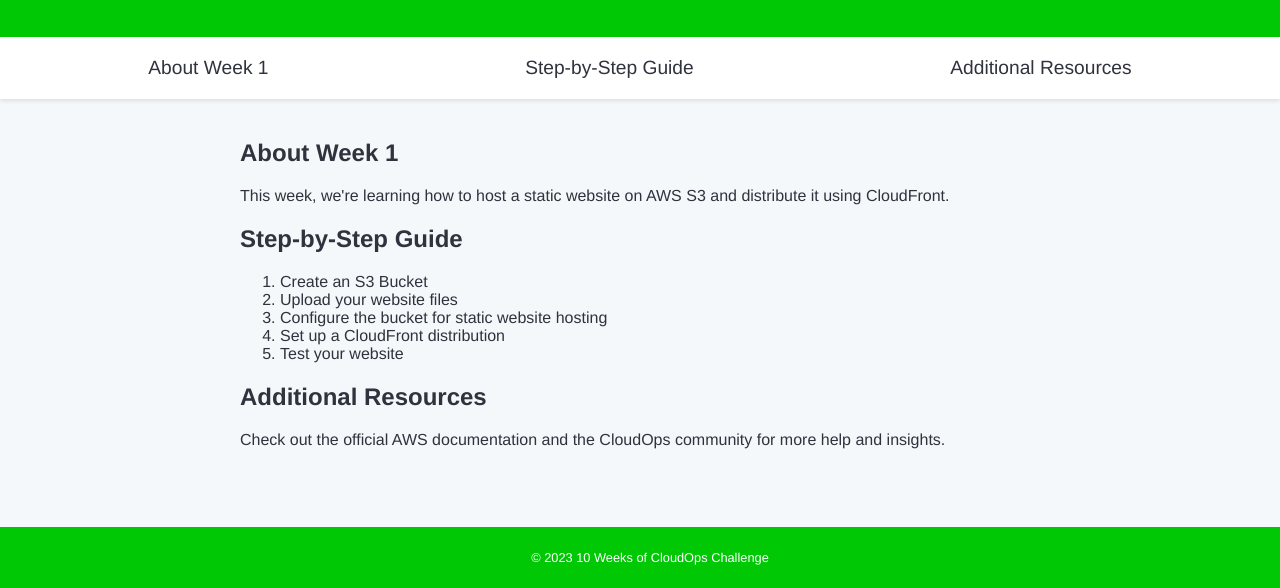
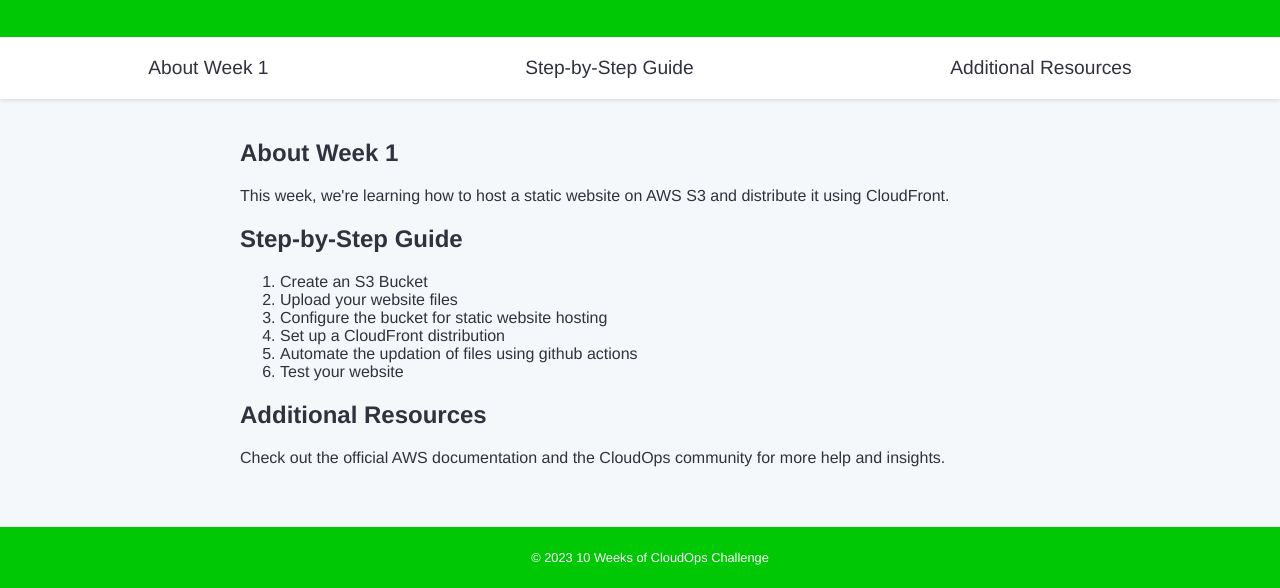
Before and after one commit to sdamache/CloudOps-Week1-Static-Site-S3, a plain HTML site: page index.html in a window 1280 px wide. Shown: the part 212-800 px from the top of the page. Drawn offline with Linux system fonts and the light colour scheme.

Commit message:
Modified index.html to check s3 sync step in deployment

```diff
--- a/index.html
+++ b/index.html
@@ -30,6 +30,7 @@
                 <li>Upload your website files</li>
                 <li>Configure the bucket for static website hosting</li>
                 <li>Set up a CloudFront distribution</li>
+                <li>Automate the updation of files using github actions</li>
                 <li>Test your website</li>
             </ol>
         </section>
```
